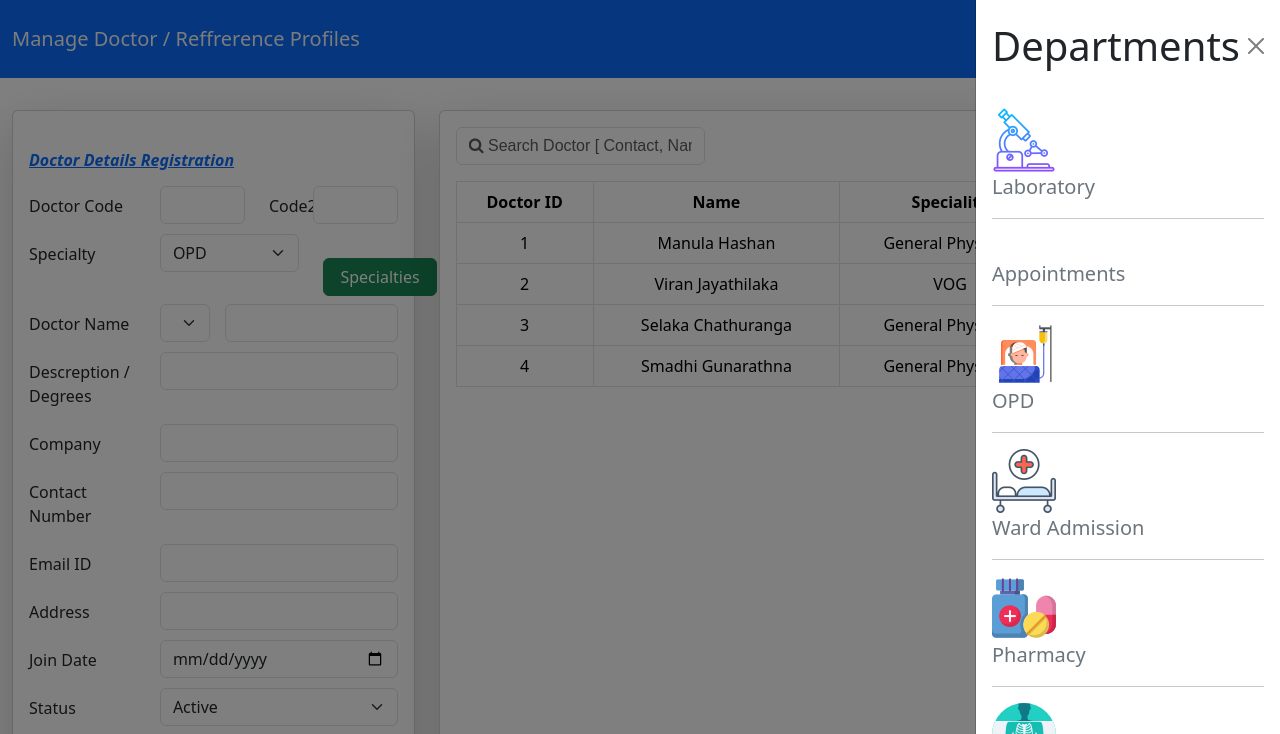
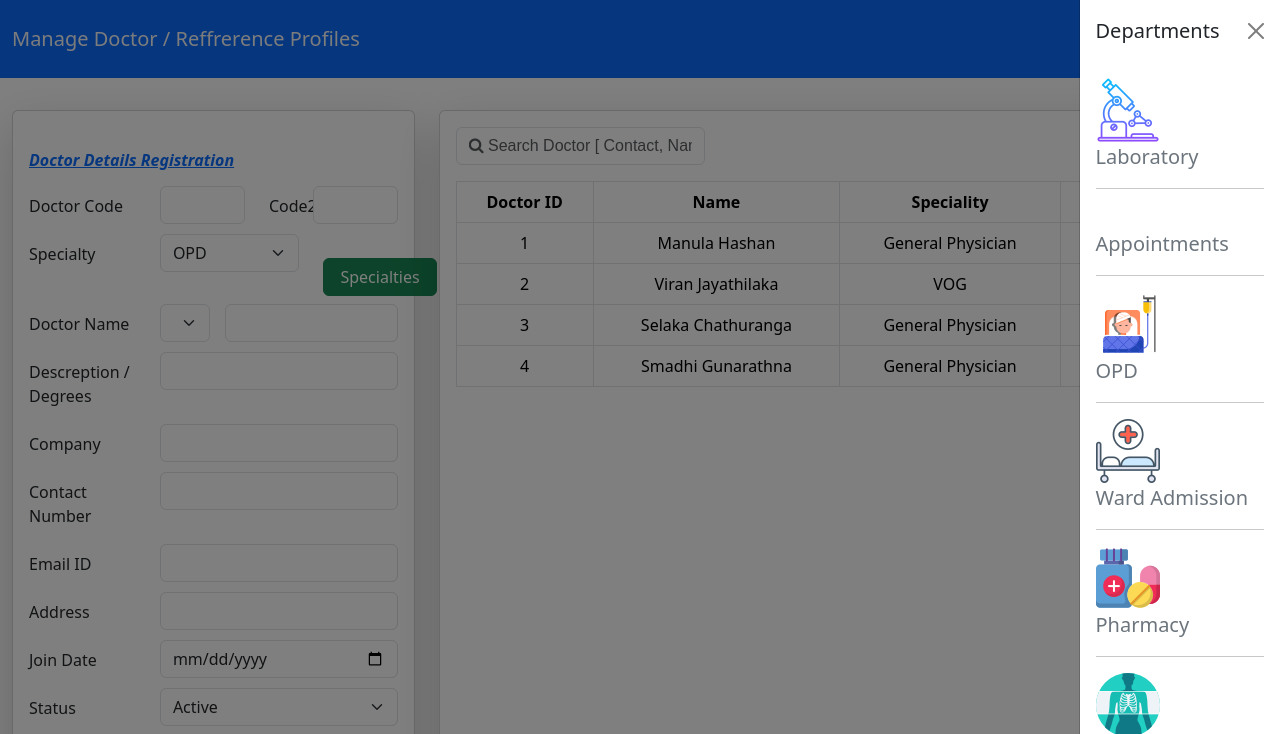
Before and after one commit to ManulaHashan/HMS, a website: page views/doctorProfile.html in a window 1280 px wide. Both pictures are taken after a click on the button 1239 px from the left and 39 px from the top of the page. Shown: the top 734 px of the page. Drawn offline with nearby package versions, Linux system fonts and the light colour scheme.

Commit message:
Offcanvas heading size changed!

```diff
--- a/views/doctorProfile.html
+++ b/views/doctorProfile.html
@@ -18,7 +18,7 @@
         </a>
         <div class="offcanvas offcanvas-end w-auto" id="demo">
             <div class="offcanvas-header">
-              <h1 class="offcanvas-title">Departments</h1>
+              <h5 class="offcanvas-title">Departments</h5>
               <button type="button" class="btn-close text-reset" data-bs-dismiss="offcanvas"></button>
             </div>
             <div class="offcanvas-body">
```
